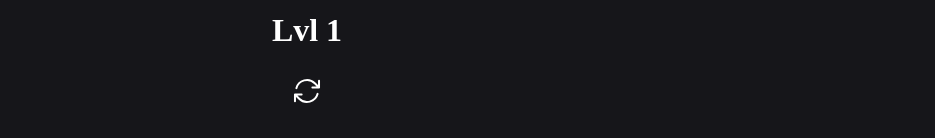
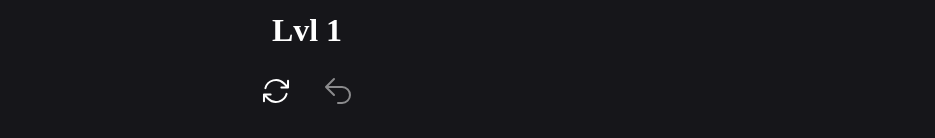
Before and after one commit to Wystov/water-sort, a React (Vite) app: page / in a window 1280 px wide. Shown: the part 207-345 px from the top of the page, without its empty margins (333-1268 px from the left). Built offline with nearby package versions, Linux system fonts and the light colour scheme.

Commit message:
feat: add move back

```diff
--- a/src/components/Game/index.tsx
+++ b/src/components/Game/index.tsx
@@ -3,6 +3,7 @@ import { observer } from 'mobx-react-lite';
 
 import { ArrowPathIcon } from '@heroicons/react/24/outline';
 import { ForwardIcon } from '@heroicons/react/24/outline';
+import { ArrowUturnLeftIcon } from '@heroicons/react/24/outline';
 
 import { Bottle } from '@/components/Bottle';
 import { game } from '@/store';
@@ -15,7 +16,7 @@ import { isPourAllowed } from '@/utils/isPourAllowed';
 import style from './style.module.scss';
 
 export const Game = observer(() => {
-  const { bottleParts, lvl, bottles } = game;
+  const { bottleParts, lvl, bottles, history } = game;
 
   const isWon = bottles.every(
     (bottle) =>
@@ -34,12 +35,18 @@ export const Game = observer(() => {
   };
 
   const handleWin = () => {
+    game.clearHistory();
     game.setLvl(lvl + 1);
   };
 
   const handleReset = () => {
     resetPourFrom();
+    game.clearHistory();
     game.setBottles();
+  };
+
+  const handleBackInHistory = () => {
+    game.backInHistory();
   };
 
   const handleBottleClick: handleBottleClickType = (clicked, bottleRef) => {
@@ -55,26 +62,22 @@ export const Game = observer(() => {
     const fromElement = pourFrom?.current?.element;
     if (!fromElement) return;
 
-    const newBottles = [...bottles];
-
     let isBottlesChanged = false;
 
     while (pourFrom.current !== null) {
-      if (
-        !isPourAllowed(pourFrom.current.i, clicked, newBottles, bottleParts)
-      ) {
+      if (!isPourAllowed(pourFrom.current.i, clicked, bottles, bottleParts)) {
         !isBottlesChanged && resetPourFrom();
         break;
       }
 
       if (!isBottlesChanged) {
         handleAnimation(fromElement, moveBottle(fromElement, clickedElement));
+        game.addToHistory();
         isBottlesChanged = true;
       }
       game.moveWater(pourFrom.current.i, clicked);
     }
 
-    isBottlesChanged && game.setBottles(newBottles);
     pourFrom.current = null;
   };
 
@@ -82,13 +85,23 @@ export const Game = observer(() => {
     <main>
       <h1 style={{ textAlign: 'center' }}>Lvl {lvl}</h1>
       <div className={style.controls}>
-        <button onClick={handleReset} className={style.controlsButton}>
-          <ArrowPathIcon />
-        </button>
-        {isWon && (
+        {isWon ? (
           <button onClick={handleWin} className={style.controlsButton}>
             <ForwardIcon />
           </button>
+        ) : (
+          <>
+            <button onClick={handleReset} className={style.controlsButton}>
+              <ArrowPathIcon />
+            </button>
+            <button
+              onClick={handleBackInHistory}
+              className={style.controlsButton}
+              disabled={!history.length}
+            >
+              <ArrowUturnLeftIcon />
+            </button>
+          </>
         )}
       </div>
       <div className={style.field}>
--- a/src/components/Game/style.module.scss
+++ b/src/components/Game/style.module.scss
@@ -9,6 +9,11 @@
     background-color: transparent;
     border: none;
     outline: none;
+
+    &:disabled {
+      cursor: default;
+      opacity: 0.5;
+    }
 
     & svg {
       width: 32px;
--- a/src/store/index.ts
+++ b/src/store/index.ts
@@ -1,4 +1,4 @@
-import { makeAutoObservable } from 'mobx';
+import { makeAutoObservable, toJS } from 'mobx';
 
 import { BottleType, SetSettingsParams } from '@/types';
 import { createLvlData } from '@/utils/createLvlData';
@@ -13,6 +13,7 @@ class Game {
     this.bottlesCount,
     this.colors
   );
+  history: BottleType[][] = [];
 
   constructor() {
     makeAutoObservable(this);
@@ -33,6 +34,7 @@ class Game {
     this.colors = colors;
     this.bottleParts = bottleParts;
     this.bottlesCount = bottlesCount;
+    this.clearHistory();
     this.setBottles();
   }
 
@@ -40,6 +42,19 @@ class Game {
     const moved = this.bottles[from].pop();
     this.bottles[to].push(moved ?? null);
   }
+
+  addToHistory() {
+    this.history.push(toJS(this.bottles));
+  }
+
+  backInHistory() {
+    const bottles = this.history.pop();
+    if (bottles) this.setBottles(bottles);
+  }
+
+  clearHistory() {
+    this.history.length = 0;
+  }
 }
 
 export const game = new Game();
```
